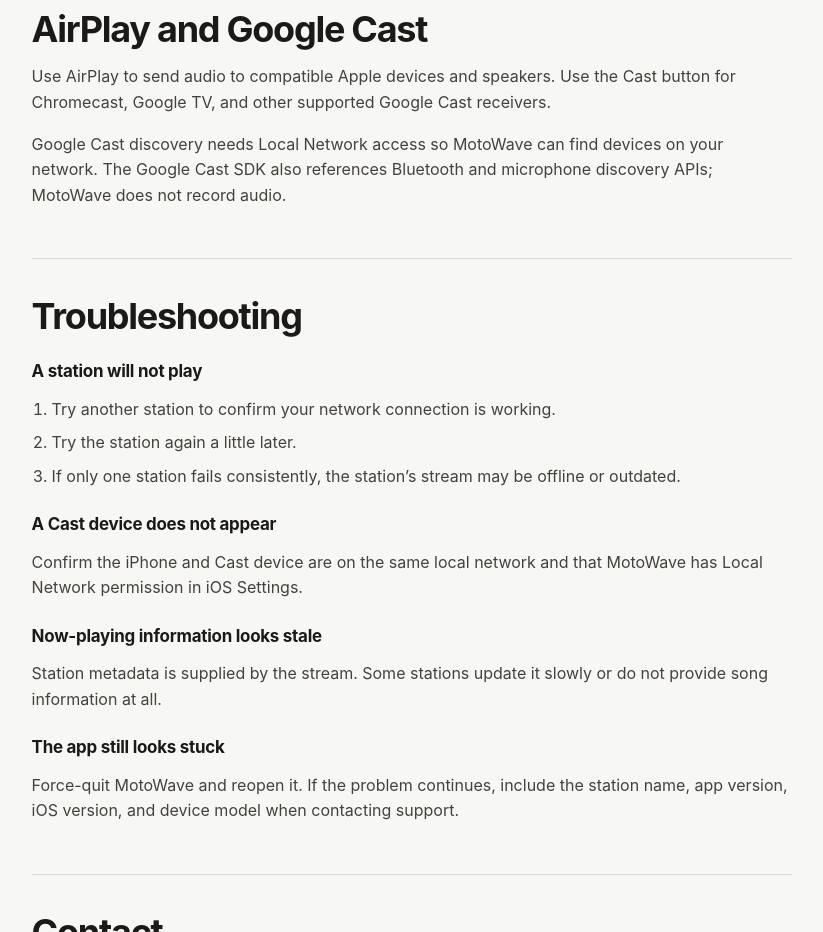
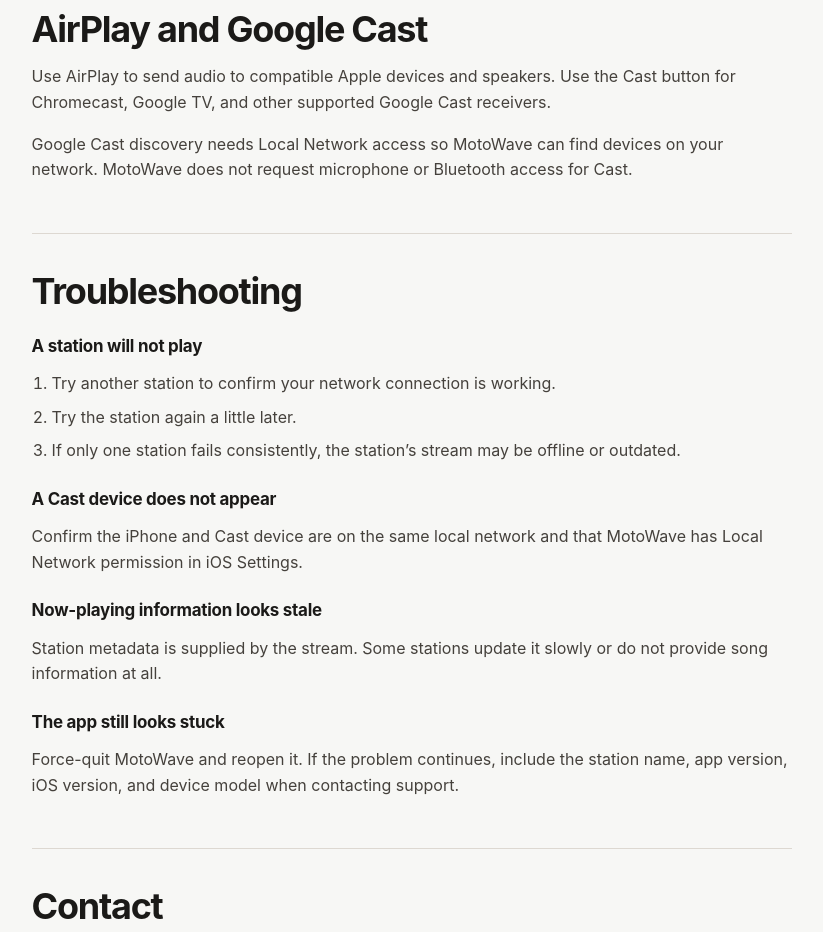
Before and after one commit to motogrizzbear/motowave-site, a plain HTML site: page support/index.html in a window 1280 px wide. Shown: the part 1220-2152 px from the top of the page, without its empty margins (338-1161 px from the left). Drawn offline with Linux system fonts and the light colour scheme.

Commit message:
docs: align Cast privacy wording with 4.8.6 (#5)
* docs: align Cast privacy wording with 4.8.6

* docs: align Cast privacy wording with 4.8.6

```diff
--- a/support/index.html
+++ b/support/index.html
@@ -74,7 +74,7 @@
         <section id="airplay-cast">
           <h2>AirPlay and Google Cast</h2>
           <p>Use AirPlay to send audio to compatible Apple devices and speakers. Use the Cast button for Chromecast, Google TV, and other supported Google Cast receivers.</p>
-          <p>Google Cast discovery needs Local Network access so MotoWave can find devices on your network. The Google Cast SDK also references Bluetooth and microphone discovery APIs; MotoWave does not record audio.</p>
+          <p>Google Cast discovery needs Local Network access so MotoWave can find devices on your network. MotoWave does not request microphone or Bluetooth access for Cast.</p>
         </section>
 
         <section id="troubleshooting">
```
Also changed, not shown: privacy/index.html (+1 -1 lines).
